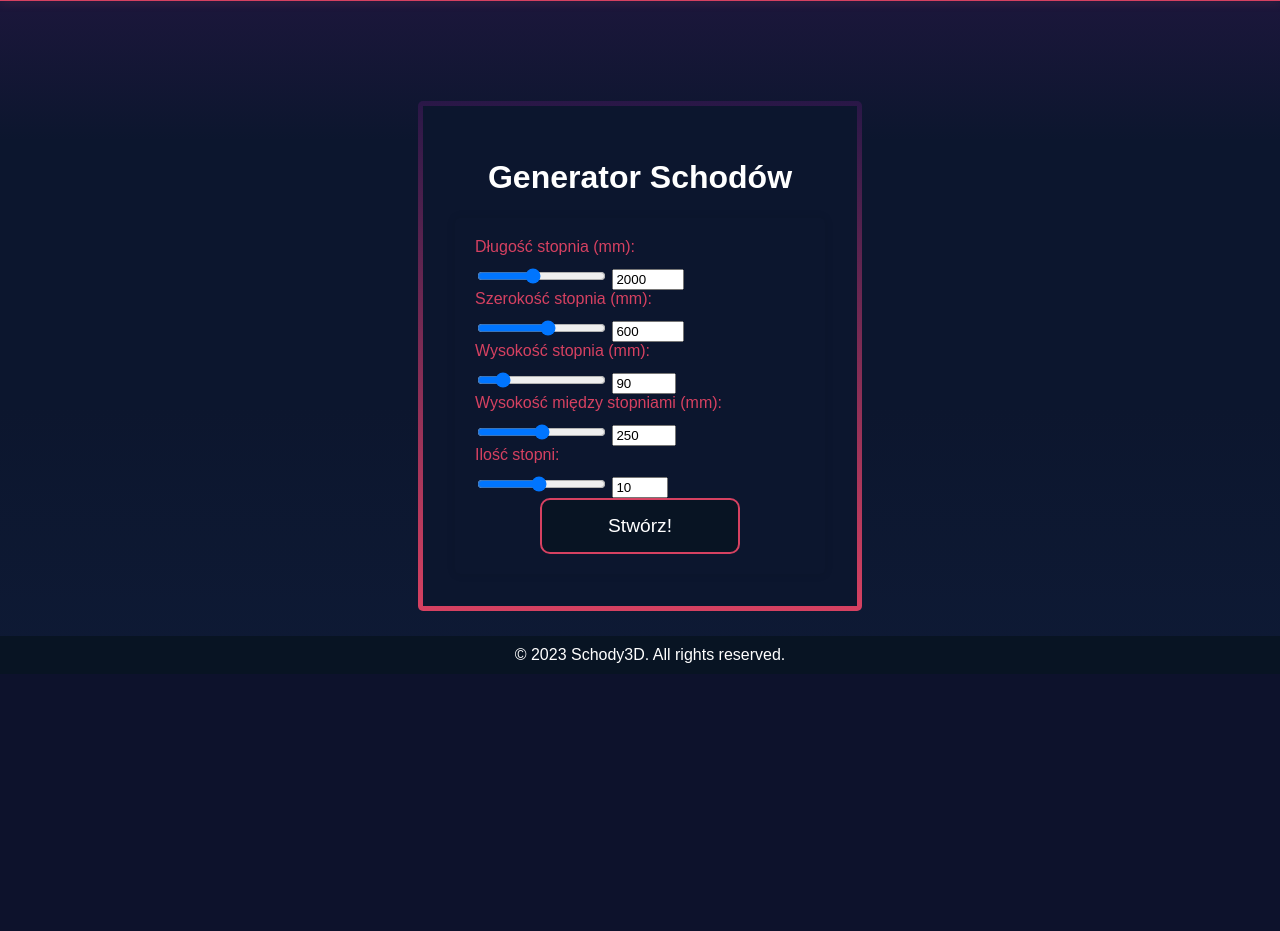
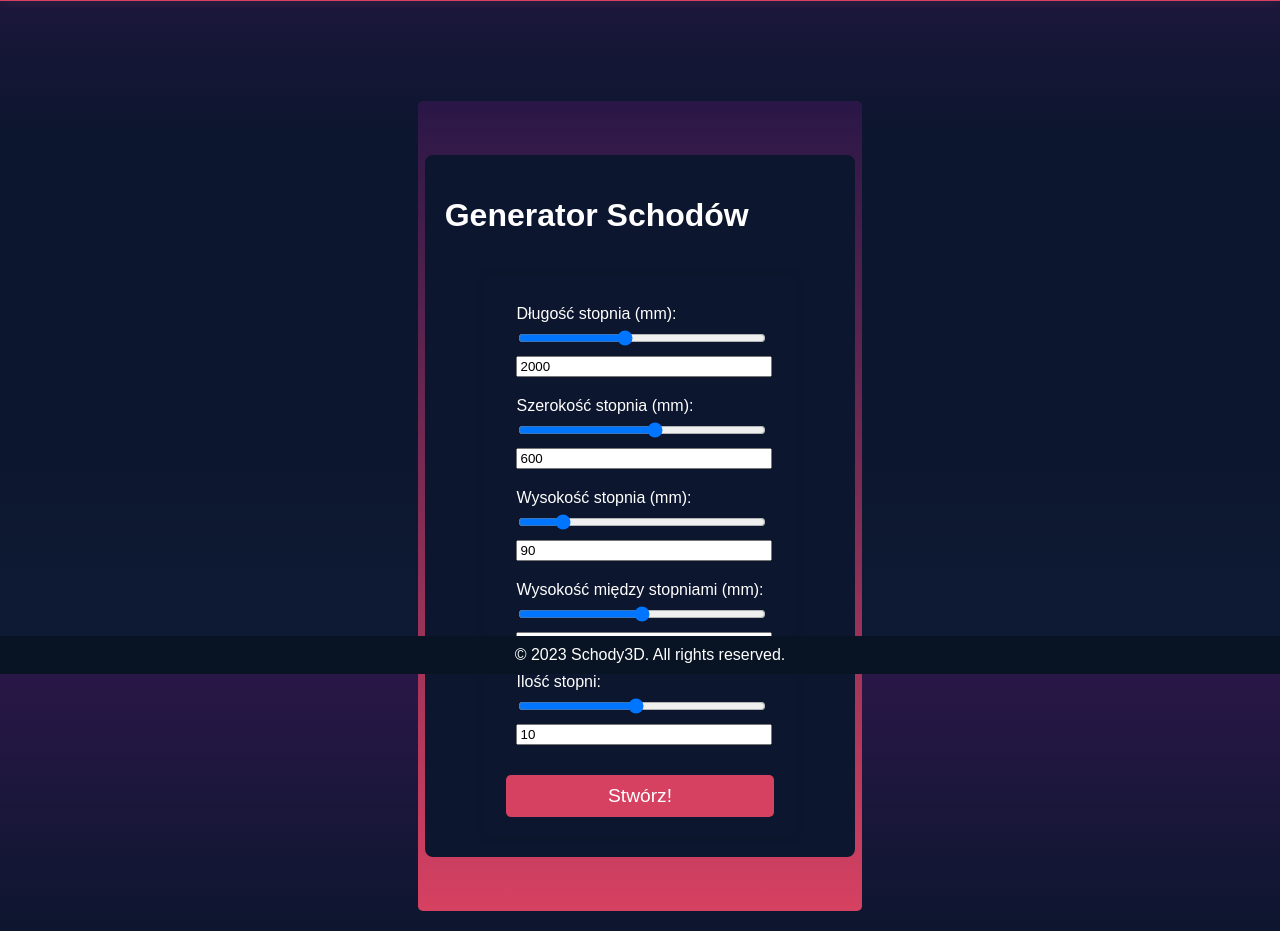
Before and after one commit to MagicznyFrank/Schody3D, a Flask app: page /views/create/ in a window 1280 px wide. Shown: the part 126-1057 px from the top of the page. Before the commit the page ends 789 px from the top, so only its background shows below. Run offline with Flask 3, Linux system fonts and the light colour scheme.

Commit message:
Working on formstyle

```diff
--- a/static/styles/styles.css
+++ b/static/styles/styles.css
@@ -113,7 +113,7 @@
                 box-sizing: border-box;
                 background-color: transparent;
                 border: none;
-                border-bottom: 3px solid #d64161; /* Dodajemy border tylko od dołu */
+                border-bottom: 3px solid #d64161;
                 border-radius: 3px;
             }
         input[type="text"]:focus,
@@ -252,3 +252,53 @@ td a {
 td a:hover {
     color: #d64161;
 }
+.form-container {
+    display: flex;
+    justify-content: center;
+    align-items: center;
+    height: 100vh;
+}
+
+.form-container-background {
+    background: #0c162e;
+    padding: 20px;
+    border-radius: 8px;
+    width: 90%;
+    display: flex;
+    flex-wrap: wrap;
+    justify-content: space-between;
+}
+
+.input-group {
+    flex: 1 1 40%;
+    margin: 10px;
+    display: flex;
+    flex-direction: column;
+    align-items: flex-start;
+}
+
+.input-group label {
+    margin-bottom: 5px;
+    color: #fff;
+}
+
+.input-group input[type="range"],
+.input-group input[type="number"] {
+    width: 100%;
+    margin-bottom: 10px;
+}
+
+#submitButton {
+    width: 100%;
+    padding: 10px;
+    margin-top: 20px;
+    background-color: #d64161;
+    color: white;
+    border: none;
+    border-radius: 5px;
+    cursor: pointer;
+}
+
+#submitButton:hover {
+    background-color: #b5364c;
+}
--- a/templates/create.html
+++ b/templates/create.html
@@ -5,27 +5,27 @@
     <div class="form-container-background">
         <h1>{% block title %}Generator Schodów{% endblock %}</h1>
         <form method="post" onsubmit="return validateForm()">
-            <div>
+            <div class="input-group">
                 <label>Długość stopnia (mm):</label>
                 <input type="range" id="length-slider" name="Długość stopnia (mm)" min="500" max="4000" value="2000" step="10">
                 <input type="number" id="length-number" value="2000" min="500" max="4000" step="10">
             </div>
-            <div>
+            <div class="input-group">
                 <label>Szerokość stopnia (mm):</label>
                 <input type="range" id="width-slider" name="Szerokość stopnia (mm)" min="100" max="1000" value="600" step="10">
                 <input type="number" id="width-number" value="600" min="100" max="1000" step="10">
             </div>
-            <div>
+            <div class="input-group">
                 <label>Wysokość stopnia (mm):</label>
                 <input type="range" id="height-slider" name="Wysokość stopnia (mm)" min="50" max="300" value="90" step="5">
                 <input type="number" id="height-number" value="90" min="50" max="300" step="5">
             </div>
-            <div>
+            <div class="input-group">
                 <label>Wysokość między stopniami (mm):</label>
                 <input type="range" id="spacing-slider" name="Wysokość między stopniami (mm)" min="100" max="400" value="250" step="5">
                 <input type="number" id="spacing-number" value="250" min="100" max="400" step="5">
             </div>
-            <div>
+            <div class="input-group">
                 <label>Ilość stopni:</label>
                 <input type="range" id="steps-slider" name="Ilość stopni" min="1" max="20" value="10" step="1">
                 <input type="number" id="steps-number" value="10" min="1" max="20" step="1">
--- a/templates/result.html
+++ b/templates/result.html
@@ -15,7 +15,7 @@
                     if (data.exists) {
                         window.open("{{ url_for('views.serve_project', session_id=session_id) }}", "_blank");
                     } else {
-                        setTimeout(checkAndOpen, 1000);
+                        setTimeout(checkAndOpen, 500);
                     }
                 });
         }
```
Also changed, not shown: 1 other file.
